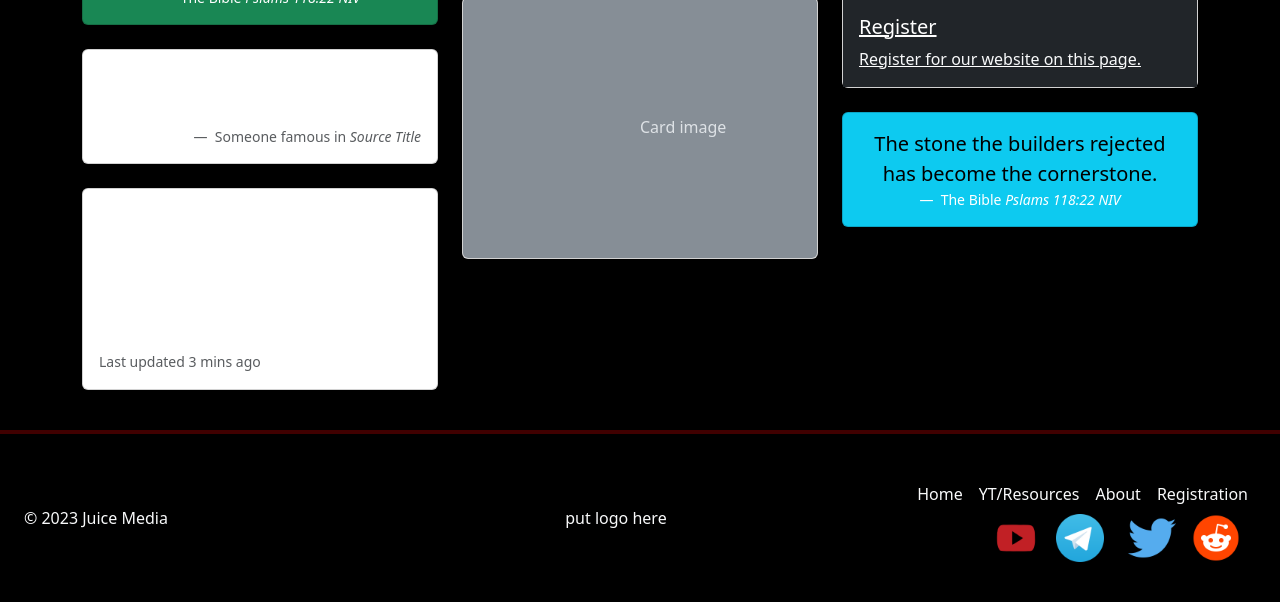
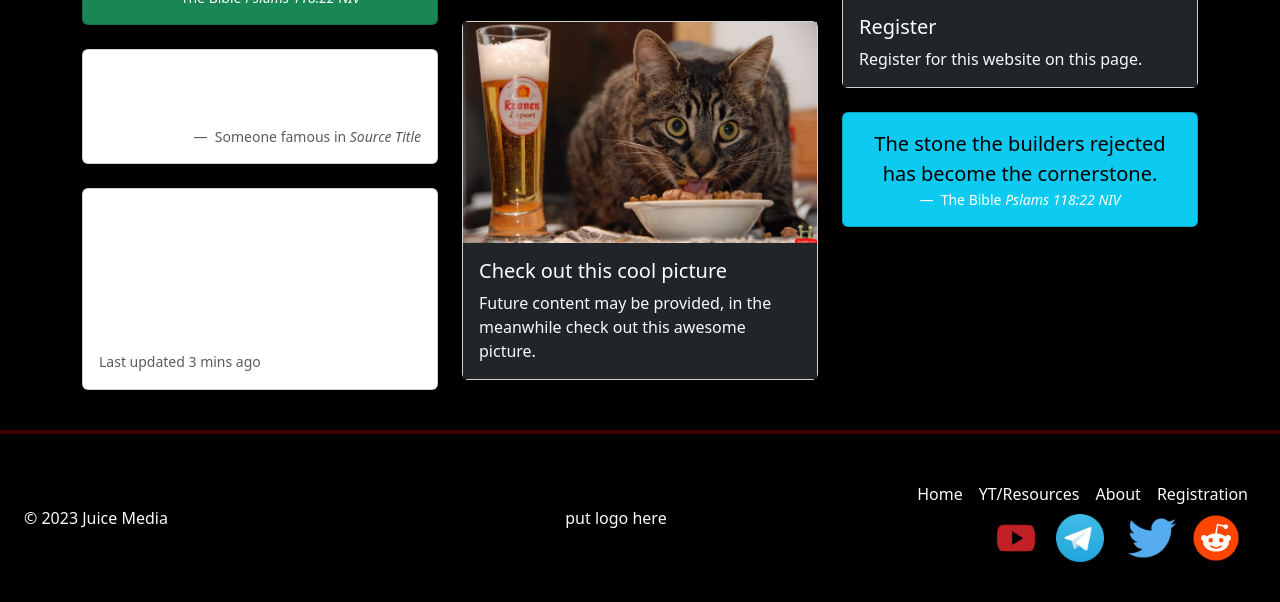
Before and after one commit to JeffreyDinackus/Javascript-1, a Flask app: page / in a window 1280 px wide. Shown: the part 607-1209 px from the top of the page. Run offline with Flask 2, Linux system fonts and the light colour scheme; some libraries are stand-ins or nearby versions.

Commit message:
more work on homepage

```diff
--- a/midterm-website/static/css/global.css
+++ b/midterm-website/static/css/global.css
@@ -9,10 +9,10 @@ hr {
   border-width: 0.25em;
 }
 
-.linkstyling {
+.link-styling {
   text-decoration: none;
 }
 
-.linkstyling:hover {
+.link-styling:hover {
   text-decoration: underline;
 }
--- a/midterm-website/templates/index.html
+++ b/midterm-website/templates/index.html
@@ -47,8 +47,8 @@
         </svg>
         <div class="card-body bg-dark">
           <a href="/about" class="link-styling"><h5 class="card-title">About this website</h5></a>
-          <a href="/youtube" class="link-styling"><p class="card-text text-light">
-            You can learn about this website on this page.
+          <a href="/about" class="link-styling"><p class="card-text text-light">
+            You can learn about this website, read the frequently asked questions, and contact the own of the website on this page.
           </p></a>
         </div>
       </div>
@@ -83,9 +83,9 @@
           <img style="size:4em;"src="{{url_for('static', filename='assets/friends.png')}}" alt="a unlikely friendship of a monkey and a young tiger">
         </svg>
         <div class="card-body bg-dark">
-          <a href="/about" class="link-styling"><h5 class="card-title">Register</h5></a>
+          <a href="/registration" class="link-styling"><h5 class="card-title">Register</h5></a>
           <a href="/registration" class="link-styling"><p class="card-text text-light">
-            Register for our website on this page.
+            Register for this website on this page.
           </p></a>
         </div>
       </div>
@@ -102,22 +102,28 @@
         </figure>
       </div>
     </div>
-    <div class="col-sm-6 col-lg-4 mb-4">
+     <div class="col-sm-6 col-lg-4 mb-4">
       <div class="card">
         <svg
-          class="bd-placeholder-img card-img"
+          class="bd-placeholder-img card-img-top"
           width="100%"
-          height="260"
+          height="0"
           xmlns="http://www.w3.org/2000/svg"
           role="img"
-          aria-label="Placeholder: Card image"
+          aria-label="Placeholder: Image cap"
           preserveAspectRatio="xMidYMid slice"
           focusable="false"
         >
-          <title>Placeholder</title>
-          <rect width="100%" height="100%" fill="#868e96" />
-          <text x="50%" y="50%" fill="#dee2e6" dy=".3em">Card image</text>
+          <title>Future content</title>
+          <rect width="100%" height="100%" fill="#fff" />
+          <img style="size:4em;"src="{{url_for('static', filename='assets/funnycat.jpeg')}}" alt="a funny picture of a cat eating cereal with a pint of beer next time him european beer in a pilsner glass">
         </svg>
+        <div class="card-body bg-dark">
+            <h5 class="card-title">Check out this cool picture</h5>
+            <p class="card-text text-light">
+            Future content may be provided, in the meanwhile check out this awesome picture.
+          </p>
+        </div>
       </div>
     </div>
     <div class="col-sm-6 col-lg-4 mb-4">
```
Also changed, not shown: midterm-website/static/assets/funnycat.jpeg (added).
